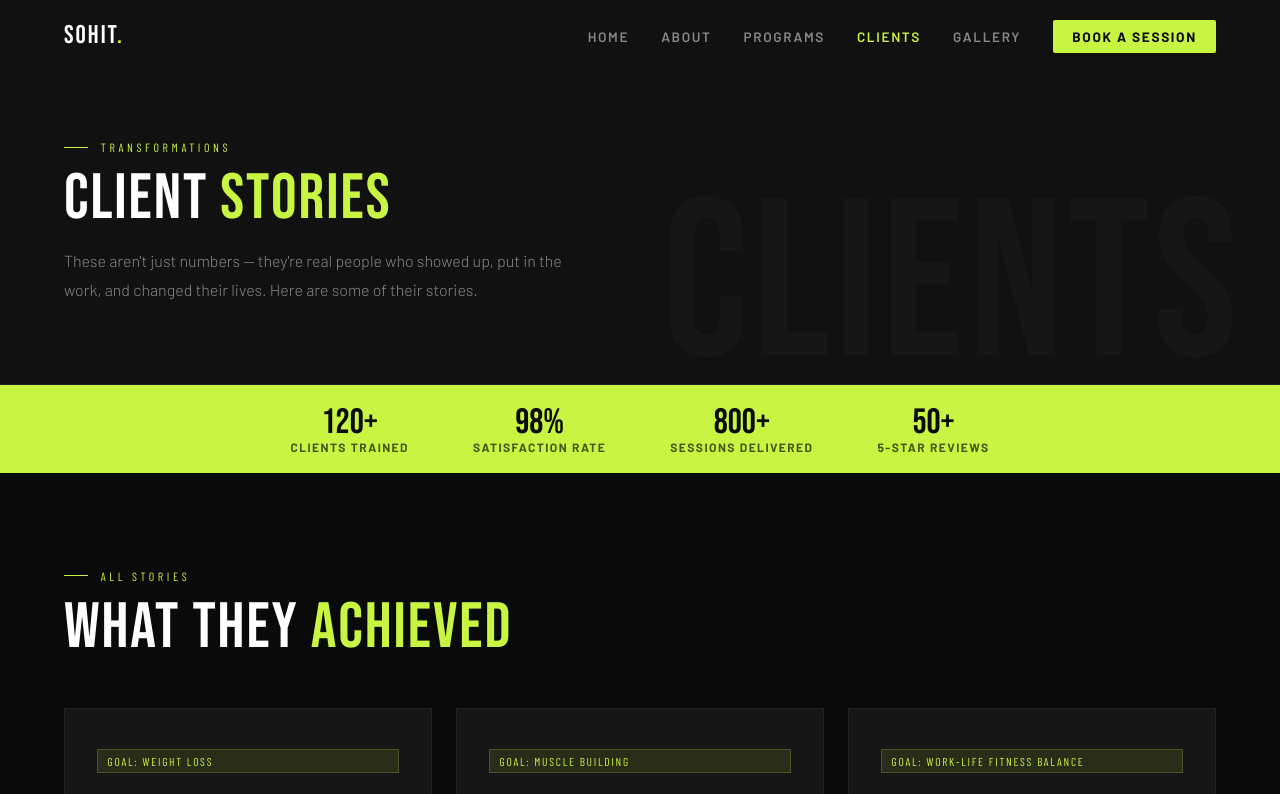
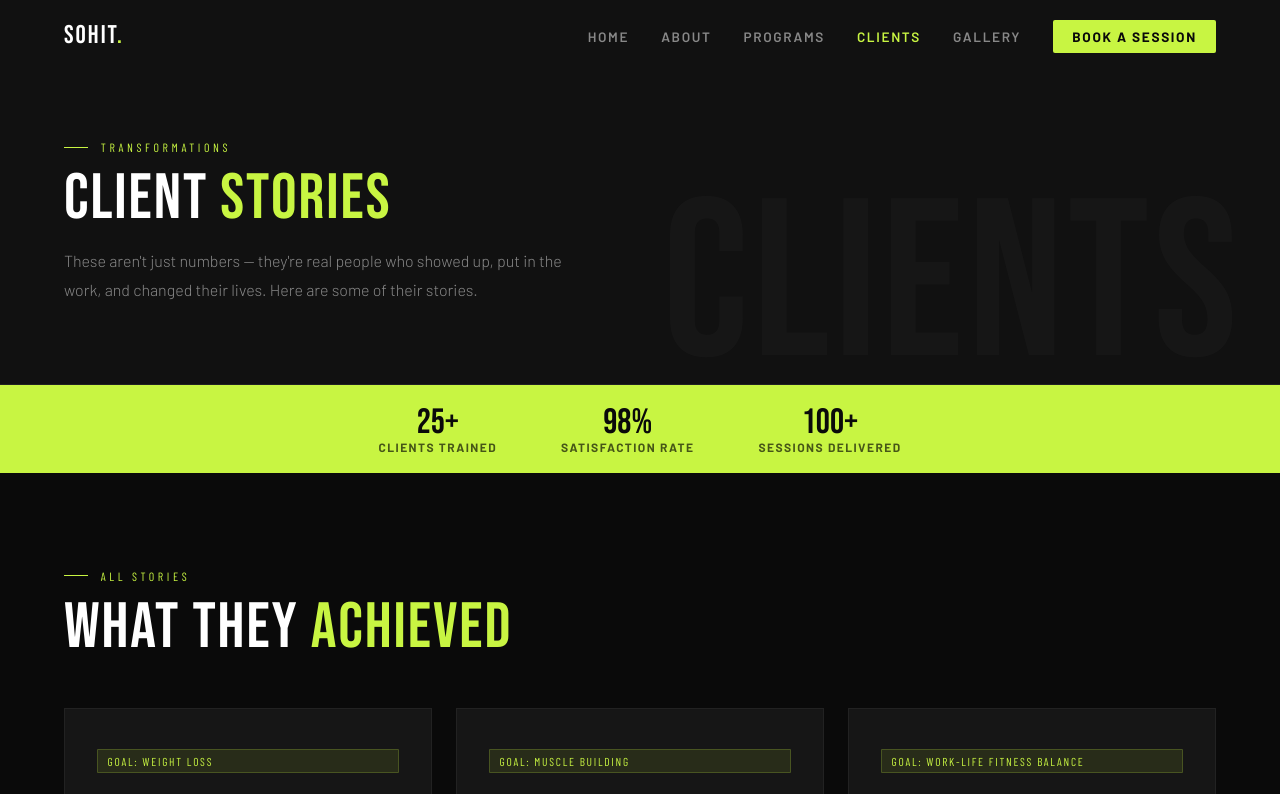
Before and after one commit to Dusky88/sohitshahi, a plain HTML site: page clients.html in a window 1280 px wide. Shown: the top 794 px of the page. Drawn offline with nearby package versions, Linux system fonts and the light colour scheme.

Commit message:
Ui Tweaks

```diff
--- a/clients.html
+++ b/clients.html
@@ -47,7 +47,7 @@
 <!-- ─── OVERALL STATS ─── -->
 <div class="stats-strip">
   <div class="stat-item">
-    <div class="stat-num" data-target="120" data-suffix="+">0+</div>
+    <div class="stat-num" data-target="25" data-suffix="+">0+</div>
     <div class="stat-label">Clients Trained</div>
   </div>
   <div class="stat-item">
@@ -55,12 +55,8 @@
     <div class="stat-label">Satisfaction Rate</div>
   </div>
   <div class="stat-item">
-    <div class="stat-num" data-target="800" data-suffix="+">0+</div>
+    <div class="stat-num" data-target="100" data-suffix="+">0+</div>
     <div class="stat-label">Sessions Delivered</div>
-  </div>
-  <div class="stat-item">
-    <div class="stat-num" data-target="50" data-suffix="+">0+</div>
-    <div class="stat-label">5-Star Reviews</div>
   </div>
 </div>
 
```
Also changed, not shown: index.html (+1 -1 lines).
